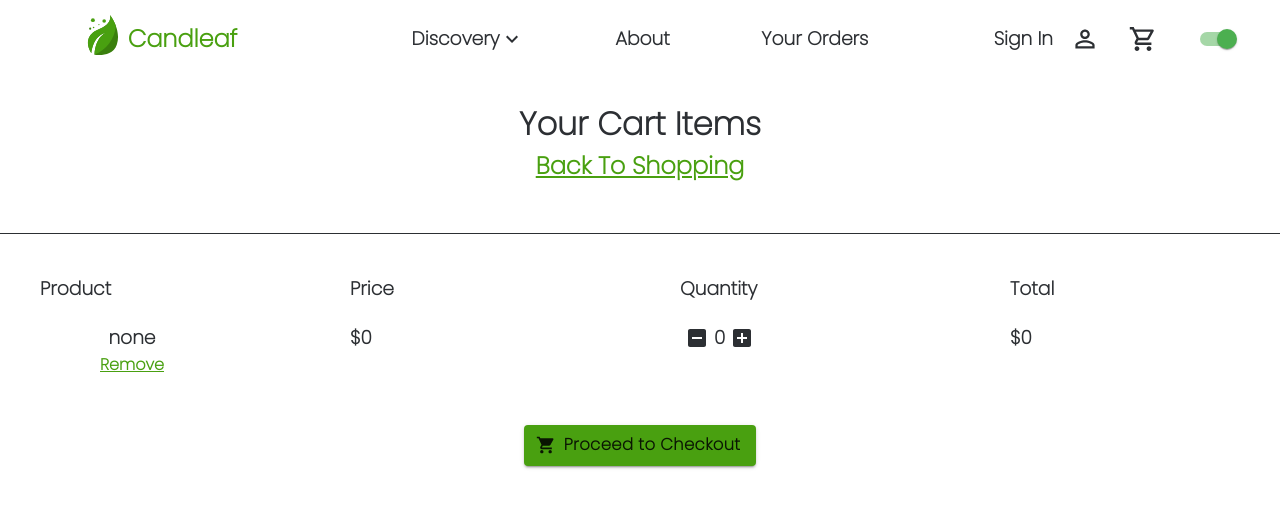
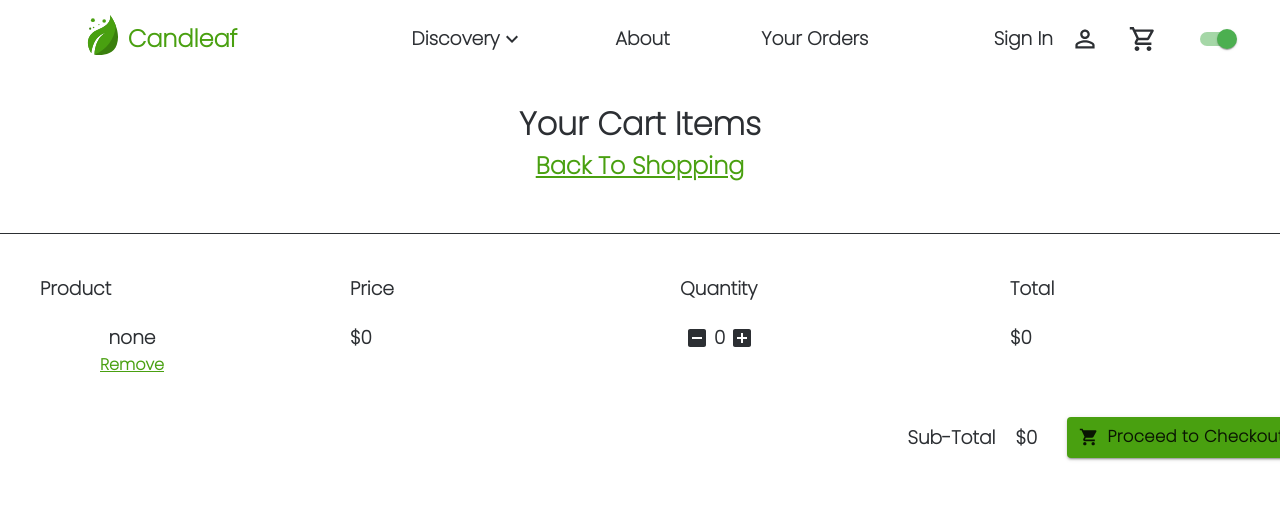
Before and after one commit to jordanlaclair/Candleaf-MERN, a React (Create React App) app in the folder client/: page /cart in a window 1280 px wide. Shown: the top 508 px of the page. Built offline with nearby package versions, Linux system fonts and the light colour scheme.

Commit message:
added subtotal feature

```diff
--- a/client/src/components/Cart.tsx
+++ b/client/src/components/Cart.tsx
@@ -15,10 +15,15 @@ const Cart: FC = () => {
 
 	const dispatch = useDispatch();
 	const cart = useSelector((state: State) => state.user.cart);
-
+	const getSubTotal = () => {
+		let subTotal = 0;
+		cart.forEach((product) => {
+			subTotal += product.totalPrice;
+		});
+		return Math.round(subTotal * 100) / 100;
+	};
 	const useStyles = makeStyles((theme) => ({
 		button: {
-			marginTop: theme.spacing(1),
 			backgroundColor: "#49A010",
 			textTransform: "inherit",
 			fontFamily: "inherit",
@@ -44,7 +49,13 @@ const Cart: FC = () => {
 					);
 				})}
 			</CartItemWrapper>
+
 			<ProceedCheckoutWrapper>
+				<SubTotalWrapper>
+					<h3>Sub-Total</h3>
+					<h3>{`$${getSubTotal()}`}</h3>
+				</SubTotalWrapper>
+
 				<Button
 					variant="contained"
 					className={classes.button}
@@ -81,4 +92,19 @@ const SubTitle = styled.h2`
 	cursor: pointer;
 `;
 
-const ProceedCheckoutWrapper = styled.div``;
+const ProceedCheckoutWrapper = styled.div`
+	display: flex;
+	align-self: flex-end;
+	justify-content: center;
+	align-items: center;
+`;
+
+const SubTotalWrapper = styled.div`
+	display: flex;
+	margin: 0px 20px;
+	justify-content: center;
+	align-items: center;
+	> h3 {
+		padding: 0px 10px;
+	}
+`;
```
